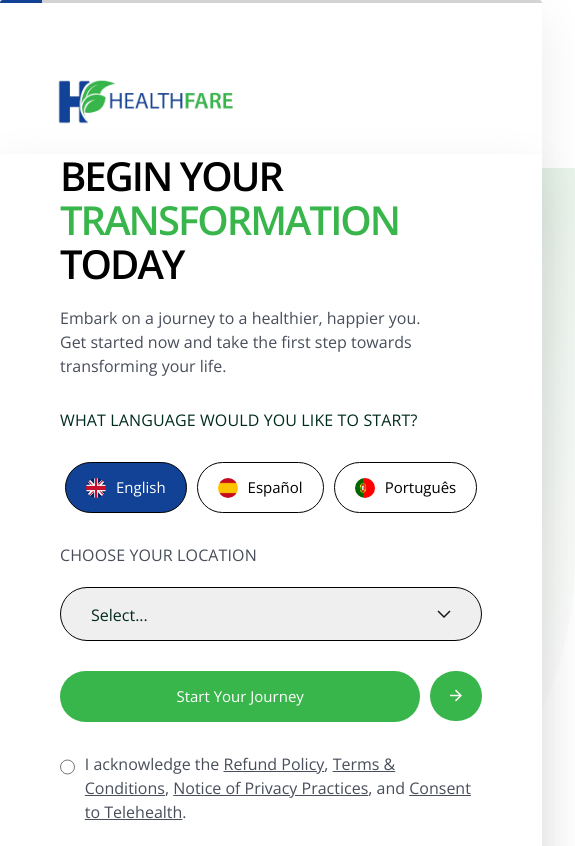
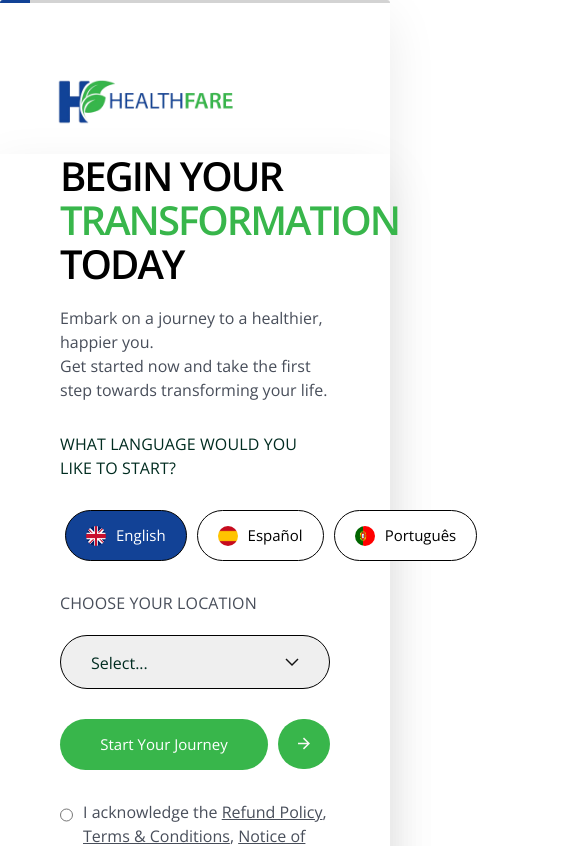
Before and after one commit to ShaYri12/HealthFare, a Next.js app: page / in a window 390 px wide. Shown: the top 846 px of the page, 575 px wide, since content can reach past the window. Built offline with nearby package versions, Linux system fonts and the light colour scheme.

Commit message:
fix the background issue

```diff
--- a/app/styles/form.css
+++ b/app/styles/form.css
@@ -1,7 +1,9 @@
+
 .backgroundimg{
   position: absolute;
   width: 759px;
   height: 760px;
+  object-fit: cover;
 }
 
 .container {
@@ -11,6 +13,7 @@
     justify-content: center;
     padding-top: 80px;
     padding-bottom: 80px;
+    width: 100%;
   }
 
   .formContainer {
@@ -24,6 +27,15 @@
     margin-right: auto;
     margin-left: auto;
   }
+
+    @media screen and (max-width: 768px) {
+      .backgroundimg{
+        width: 100%;;
+      }
+      .formContainer {
+        width: 100%;
+      }
+    }
 
     @media screen and (max-width: 426px) {
       .container{
@@ -44,6 +56,36 @@
     height: 100%;
     object-fit: cover;
   }
+
+  .step-form{
+    padding: 0px 60px;
+}
+
+.step-form h2{
+    font-size: 40px;
+    font-weight: 600;
+    line-height: 44px;
+    letter-spacing: -2px;
+    padding-bottom: 20px;
+    text-transform: uppercase;
+}
+
+.step-form h2 span{
+    color: #38B64B;
+}
+
+.step-form p{
+    font-size: 16px;
+    font-weight: 300;
+    line-height: 24px;
+    color: #484E5A;
+}
+
+@media screen and (max-width: 617px) {
+  .step-form{
+      padding: 0 20px !important;
+  }
+}
 
   input {
     margin: 10px 0;
--- a/app/styles/stepone.css
+++ b/app/styles/stepone.css
@@ -1,27 +1,3 @@
-.step-form{
-    padding: 0px 60px !important;
-}
-
-.step-form h2{
-    font-size: 40px;
-    font-weight: 600;
-    line-height: 44px;
-    letter-spacing: -2px;
-    padding-bottom: 20px;
-    text-transform: uppercase;
-}
-
-.step-form h2 span{
-    color: #38B64B;
-}
-
-.step-form p{
-    font-size: 16px;
-    font-weight: 300;
-    line-height: 24px;
-    color: #484E5A;
-}
-
 .language {
     display: flex;
     flex-direction: column;
```
